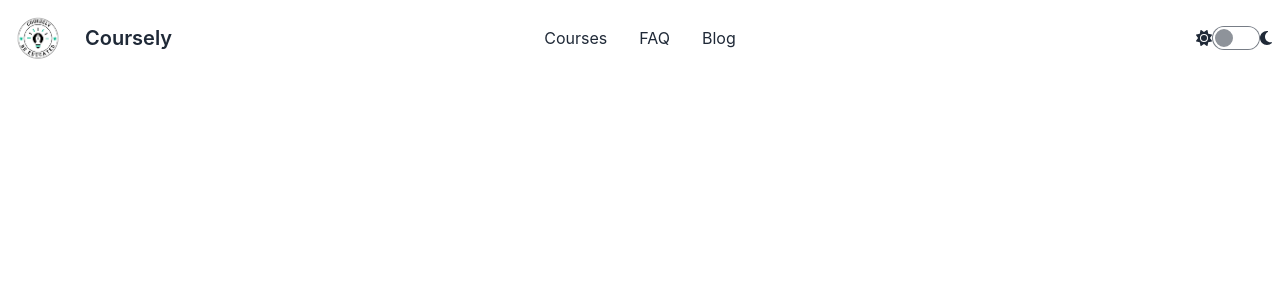
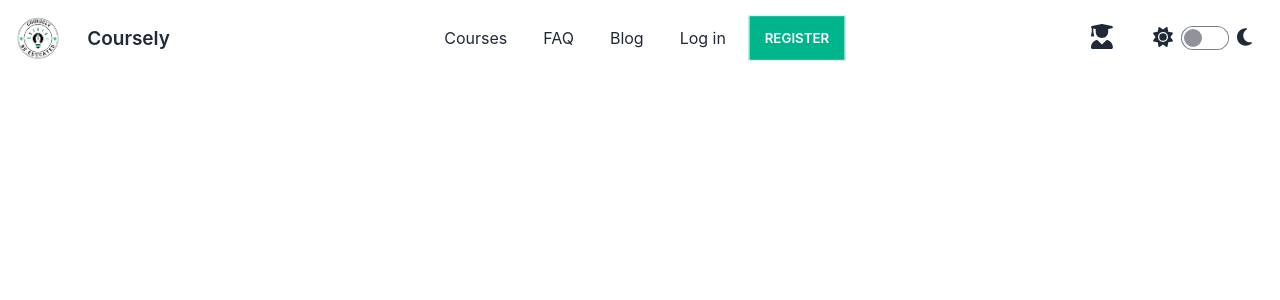
Before and after one commit to amanat-mahmud/Coursely, a React (Create React App) app: page / in a window 1280 px wide. Shown: the top 300 px of the page. Built offline with nearby package versions, Linux system fonts and the light colour scheme.

Commit message:
navbar done

```diff
--- a/src/Pages/Shared/Header/Header.js
+++ b/src/Pages/Shared/Header/Header.js
@@ -1,9 +1,12 @@
 import { FontAwesomeIcon } from '@fortawesome/react-fontawesome';
-import { faMoon, faSun } from '@fortawesome/free-solid-svg-icons'
+import { faMoon, faSun, faUserGraduate } from '@fortawesome/free-solid-svg-icons'
 import React from 'react';
 import { Link } from 'react-router-dom';
 import logo from '../../../assets/images/coursely.png';
 const Header = () => {
+    const handleToggleClick = () =>{
+        console.log("clicked");
+    }
     return (
         <div>
             <div className="navbar bg-base-100">
@@ -17,23 +20,29 @@ const Header = () => {
                             <li><Link to="/courses">Courses</Link></li>
                             <li><Link>FAQ</Link></li>
                             <li><Link>Blog</Link></li>
+                            <li><Link>Log in</Link></li>
+                            <li><Link className='btn  bg-white'>Register</Link></li>
                         </ul>
                     </div>
                     <img src={logo} alt="Coursely-logo" style={{width:'60px'}}></img>
-                    <Link className="btn btn-ghost normal-case text-xl">Coursely</Link>
+                    <Link className="btn btn-ghost normal-case text-xl hidden md:flex">Coursely</Link>
                 </div>
                 {/* In laptop device */}
                 <div className="navbar-center hidden lg:flex">
                     <ul className="menu menu-horizontal p-0">
-                        <li><Link to="/courses">Courses</Link></li>
-                        <li><Link>FAQ</Link></li>
-                        <li><Link>Blog</Link></li>
+                        <li className='mr-1'><Link to="/courses">Courses</Link></li>
+                        <li className='mr-1'><Link>FAQ</Link></li>
+                        <li className='mr-1'><Link>Blog</Link></li>
+                        <li className='mr-1'><Link>Log in</Link></li>
+                        <li className='mr-1'><Link className='btn bg-[#00b58b] border-solid border-white hover:bg-white text-white hover:text-[#00b58b]  hover:border-[#00b58b] hover:border-solid'>Register</Link></li>
                     </ul>
                 </div>
                 <div className="navbar-end">
-                    <span><FontAwesomeIcon icon={faSun}></FontAwesomeIcon></span>
-                <input type="checkbox" className="toggle toggle-md" />
-                    <span><FontAwesomeIcon icon={faMoon} /></span>
+                    <span className='mr-2 lg:mr-10'><FontAwesomeIcon icon={faUserGraduate} style={{fontSize:'25px'}}></FontAwesomeIcon></span>
+                    <span><FontAwesomeIcon icon={faSun} style={{fontSize:'20px'}}
+                    ></FontAwesomeIcon></span>
+                <input type="checkbox" className="toggle toggle-md mx-2" onClick={handleToggleClick}/>
+                    <span className='lg:mr-5'><FontAwesomeIcon style={{fontSize:'20px'}} icon={faMoon} /></span>
                 </div>
             </div>
         </div>
```
